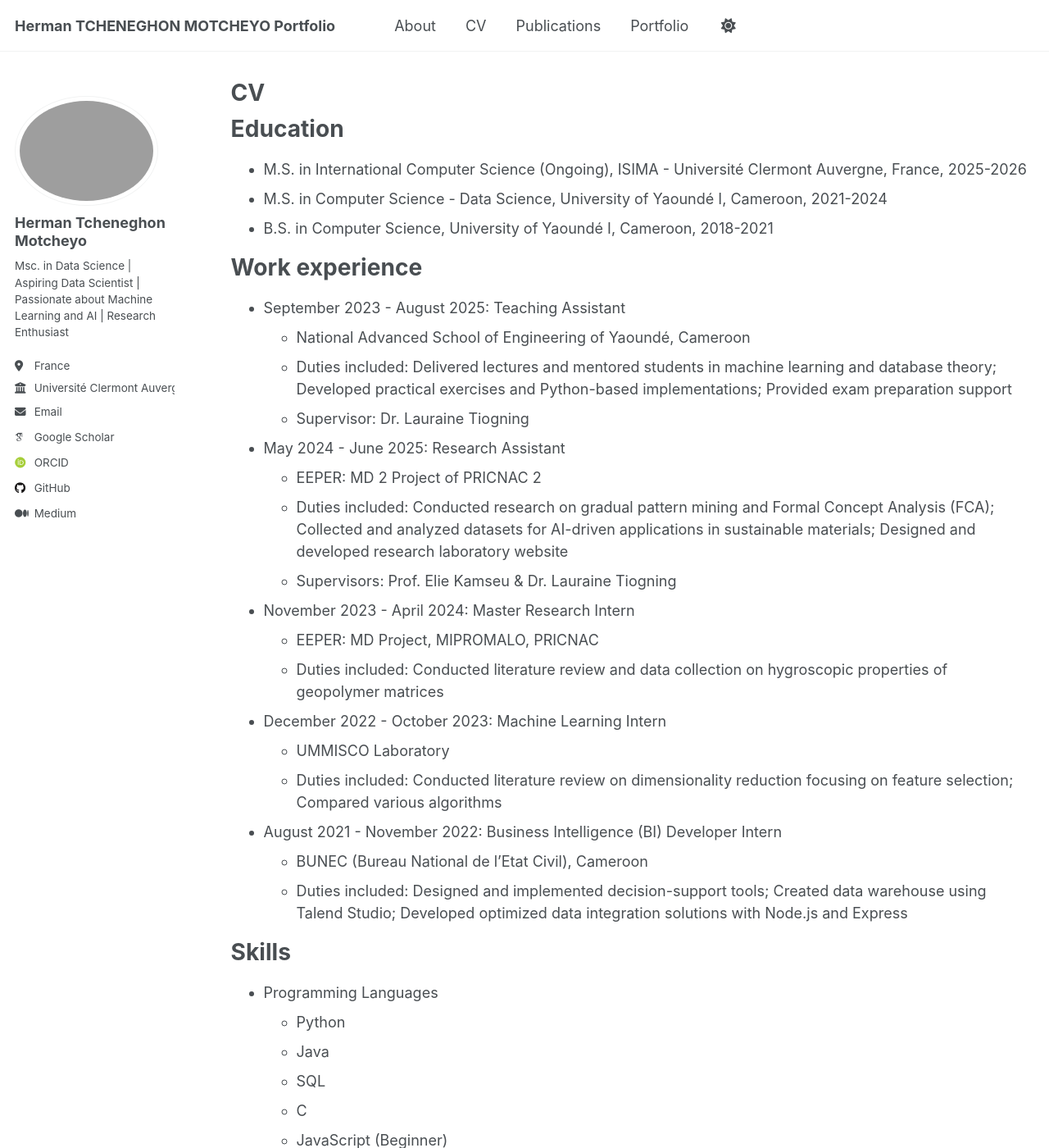
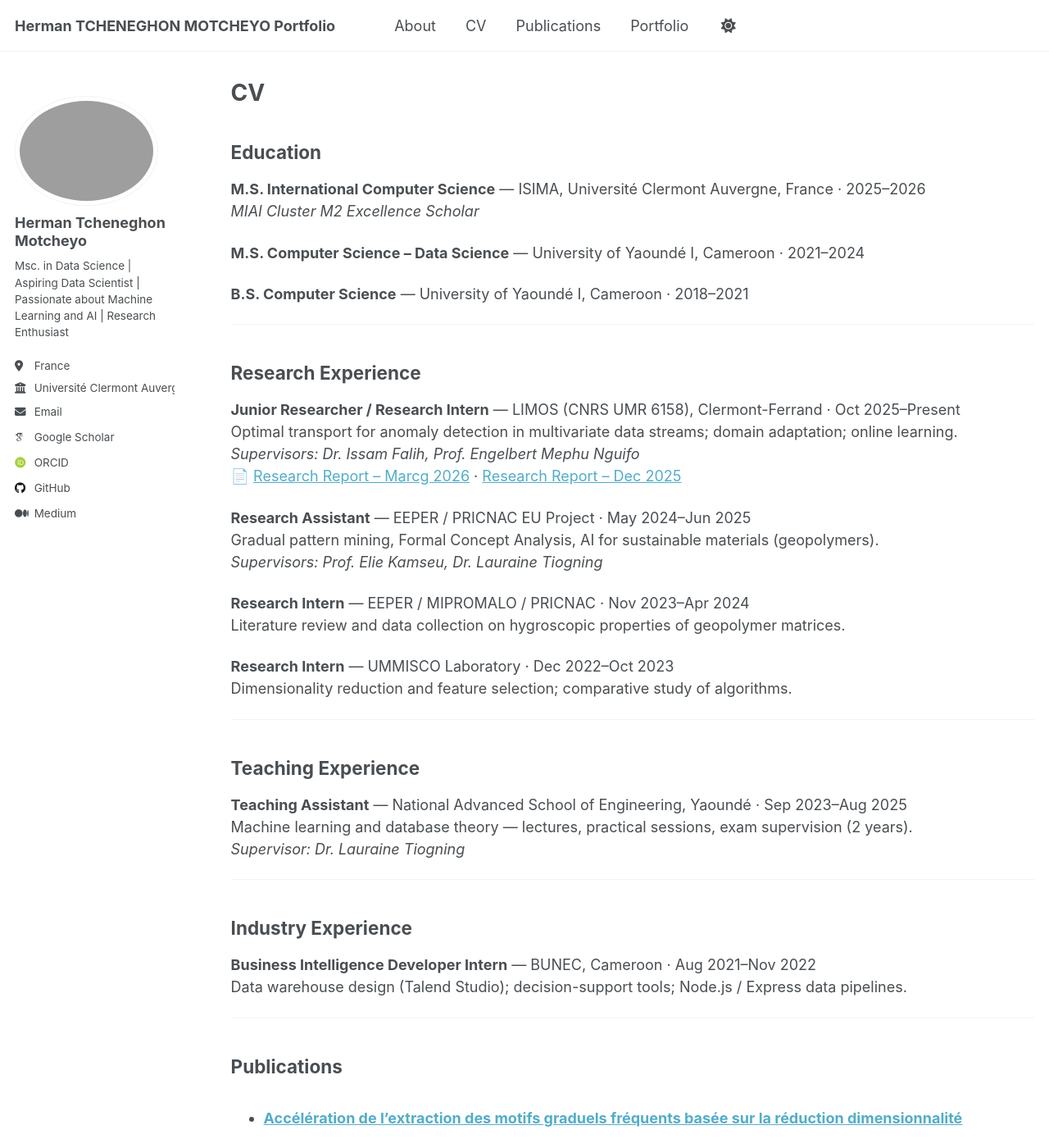
Before and after one commit to Herman-Motcheyo/Herman-Motcheyo.github.io, a Jekyll site: the page built from _pages/cv.md, in a window 1280 px wide and 1400 px high. Shown: the whole window at 82% size. Built offline with Jekyll 4.4.1, drawn with Linux system fonts in a browser that asks for light colours; some web fonts are replaced; a script that is not in the unit is left out; some of the changed text lies outside the part shown.

Commit message:
update cv

```diff
--- a/_pages/cv.md
+++ b/_pages/cv.md
@@ -9,85 +9,87 @@ redirect_from:
 
 {% include base_path %}
 
-Education
-======
-* M.S. in International Computer Science (Ongoing), ISIMA - Université Clermont Auvergne, France, 2025-2026
-* M.S. in Computer Science - Data Science, University of Yaoundé I, Cameroon, 2021-2024
-* B.S. in Computer Science, University of Yaoundé I, Cameroon, 2018-2021
+## Education
 
-Work experience
-======
-* September 2023 - August 2025: Teaching Assistant
-  * National Advanced School of Engineering of Yaoundé, Cameroon
-  * Duties included: Delivered lectures and mentored students in machine learning and database theory; Developed practical exercises and Python-based implementations; Provided exam preparation support
-  * Supervisor: Dr. Lauraine Tiogning
+**M.S. International Computer Science** — ISIMA, Université Clermont Auvergne, France · 2025–2026
+*MIAI Cluster M2 Excellence Scholar*
 
-* May 2024 - June 2025: Research Assistant
-  * EEPER: MD 2 Project of PRICNAC 2
-  * Duties included: Conducted research on gradual pattern mining and Formal Concept Analysis (FCA); Collected and analyzed datasets for AI-driven applications in sustainable materials; Designed and developed research laboratory website
-  * Supervisors: Prof. Elie Kamseu & Dr. Lauraine Tiogning
+**M.S. Computer Science – Data Science** — University of Yaoundé I, Cameroon · 2021–2024
 
-* November 2023 - April 2024: Master Research Intern
-  * EEPER: MD Project, MIPROMALO, PRICNAC
-  * Duties included: Conducted literature review and data collection on hygroscopic properties of geopolymer matrices
+**B.S. Computer Science** — University of Yaoundé I, Cameroon · 2018–2021
 
-* December 2022 - October 2023: Machine Learning Intern
-  * UMMISCO Laboratory
-  * Duties included: Conducted literature review on dimensionality reduction focusing on feature selection; Compared various algorithms
+---
 
-* August 2021 - November 2022: Business Intelligence (BI) Developer Intern
-  * BUNEC (Bureau National de l'Etat Civil), Cameroon
-  * Duties included: Designed and implemented decision-support tools; Created data warehouse using Talend Studio; Developed optimized data integration solutions with Node.js and Express
+## Research Experience
 
-Skills
-======
-* Programming Languages
-  * Python
-  * Java
-  * SQL
-  * C
-  * JavaScript (Beginner)
-* Tools & Platforms
-  * VS Code, Git, Eclipse, Postman
-  * Ubuntu, LaTeX
-  * Talend Open Studio
-  * Azure Machine Learning
-  * Power BI
-* Frameworks & Libraries
-  * TensorFlow
-  * Scikit-learn
-* Languages
-  * French (Native)
-  * English B1
+**Junior Researcher / Research Intern** — LIMOS (CNRS UMR 6158), Clermont-Ferrand · Oct 2025–Present
+Optimal transport for anomaly detection in multivariate data streams; domain adaptation; online learning.
+*Supervisors: Dr. Issam Falih, Prof. Engelbert Mephu Nguifo*
+📄 [Research Report – Marcg 2026](https://drive.google.com/file/d/1lSJHm2kWc6zDTdiiXI9KQewwc2DnNyi1/view?usp=sharing) · [Research Report – Dec 2025](https://drive.google.com/file/d/12vUm_XQvD6MKbABsk6v5ThXqarhsjOu1/view?usp=sharing)
 
-Publications
-======
-  <ul>{% for post in site.publications reversed %}
-    {% include archive-single-cv.html %}
-  {% endfor %}</ul>
+**Research Assistant** — EEPER / PRICNAC EU Project · May 2024–Jun 2025
+Gradual pattern mining, Formal Concept Analysis, AI for sustainable materials (geopolymers).
+*Supervisors: Prof. Elie Kamseu, Dr. Lauraine Tiogning*
 
-Talks
-======
-  <ul>{% for post in site.talks reversed %}
-    {% include archive-single-talk-cv.html  %}
-  {% endfor %}</ul>
+**Research Intern** — EEPER / MIPROMALO / PRICNAC · Nov 2023–Apr 2024
+Literature review and data collection on hygroscopic properties of geopolymer matrices.
 
-Teaching
-======
-  <ul>{% for post in site.teaching reversed %}
-    {% include archive-single-cv.html %}
-  {% endfor %}</ul>
+**Research Intern** — UMMISCO Laboratory · Dec 2022–Oct 2023
+Dimensionality reduction and feature selection; comparative study of algorithms.
 
-Honors & Awards
-======
-* MIAI Cluster M2 Excellence Scholarship, Clermont-Ferrand, France (2025-2026)
-* Finalist in CANAM Cameroon AI Competition - Top 20 finalists (March 2024)
-* Master's Research Fellow selected by European Union-funded PRICNAC project (2022-2024)
-* Travel Research Fellow invited by AUF for VaRRIWA exhibition, Lomé, Togo (September 2023)
-* Student Participation Award at EDBT 26th International Conference on Extending Database Technology (March 2023)
+---
 
-Service and Leadership
-======
-* Medium Technical Writer - Published articles on MLOps and Data Version Control (DVC)
-* Research Laboratory Website Developer - Designed platform showcasing research projects and publications
-* Active contributor to AI fairness research community with focus on healthcare applications
+## Teaching Experience
+
+**Teaching Assistant** — National Advanced School of Engineering, Yaoundé · Sep 2023–Aug 2025
+Machine learning and database theory — lectures, practical sessions, exam supervision (2 years).
+*Supervisor: Dr. Lauraine Tiogning*
+
+---
+
+## Industry Experience
+
+**Business Intelligence Developer Intern** — BUNEC, Cameroon · Aug 2021–Nov 2022
+Data warehouse design (Talend Studio); decision-support tools; Node.js / Express data pipelines.
+
+---
+
+## Publications
+
+<ul>{% for post in site.publications reversed %}
+  {% include archive-single-cv.html %}
+{% endfor %}</ul>
+
+---
+
+## Talks
+
+<ul>{% for post in site.talks reversed %}
+  {% include archive-single-talk-cv.html %}
+{% endfor %}</ul>
+
+---
+
+## Honors & Awards
+
+* **MIAI Cluster M2 Excellence Scholarship**, Clermont-Ferrand, France (2025–2026)
+* **Top 20 Finalist**, CANAM Cameroon National AI Competition (2024)
+* **EU Research Fellow**, PRICNAC Project (2022–2024)
+* **Travel Fellow**, AUF — VaRRIWA Exhibition, Lomé, Togo (Sep 2023)
+* **Student Participation Award**, EDBT 2023 — 26th International Conference on Extending Database Technology
+
+---
+
+## Skills
+
+**Languages** — Python, C, Java, SQL, JavaScript
+**ML / AI** — PyTorch, TensorFlow, Scikit-learn, POT (Optimal Transport), Hugging Face
+**Tools** — Git, LaTeX, Azure ML, Power BI, Talend Studio
+**Languages** — French (native), English (B2)
+
+---
+
+## Service
+
+* Technical Writer on Medium — MLOps and Data Version Control (DVC)
+* Research Lab Website Developer — EEPER / PRICNAC
--- /dev/null
+++ b/_publications/2026-01-26-paper-title-number-6.md
@@ -0,0 +1,10 @@
+---
+title: "Accélération de l’extraction des motifs graduels fréquents basée sur la réduction dimensionnalité"
+collection: publications
+category: conferences
+permalink: /publication/2026-EGC
+excerpt: ' Dans cet étude, nous proposons l’utilisation de l’analyse en composantes principales (ACP) comme méthode de prétraitement afin d’accélérer la génération des motifs graduels.'
+date: 2026-01-26
+venue: 'EGC 2026'
+paperurl: 'https://editions-rnti.fr/?inprocid=1003103'
+---
```
Also changed, not shown: _pages/about.md (+12 -28 lines).
